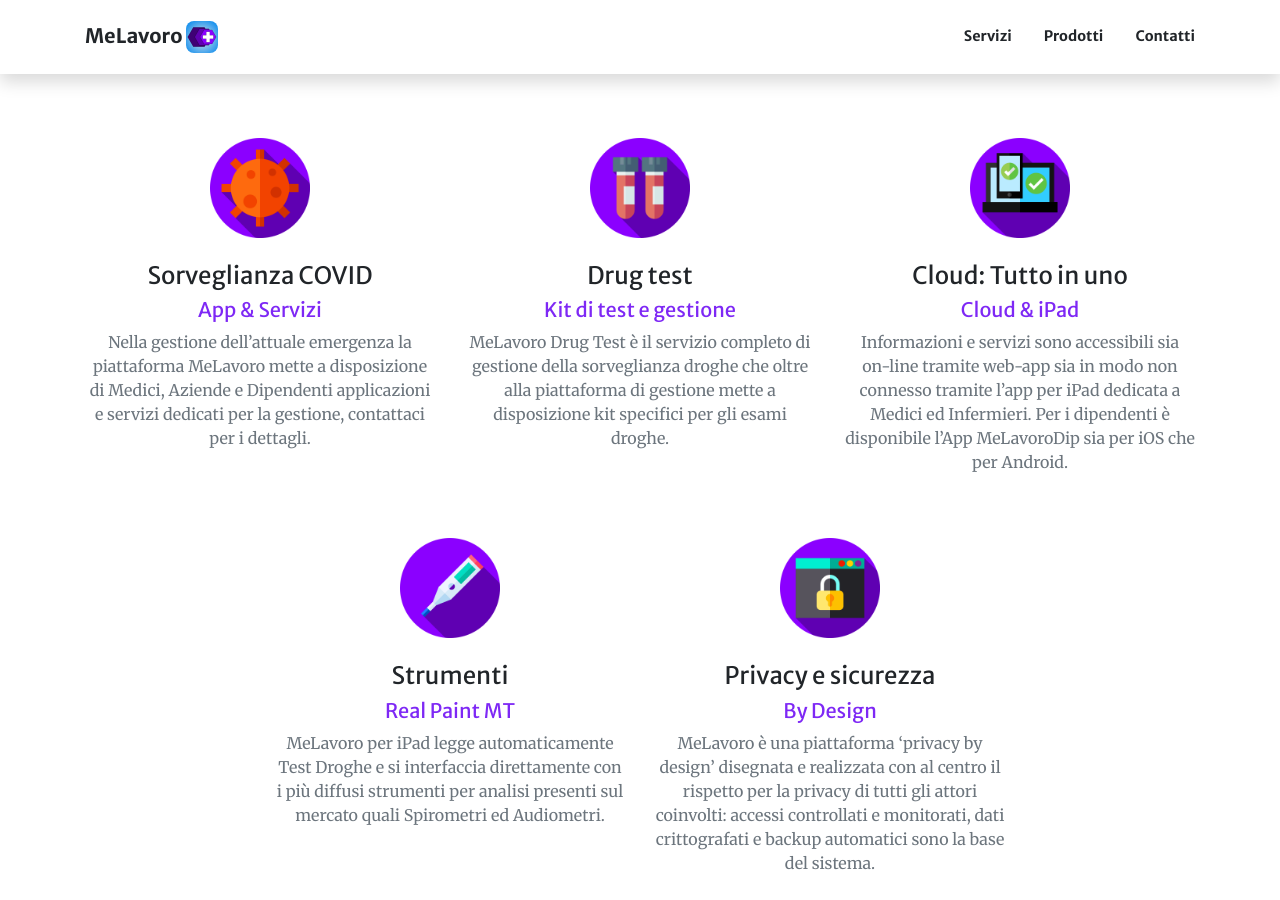
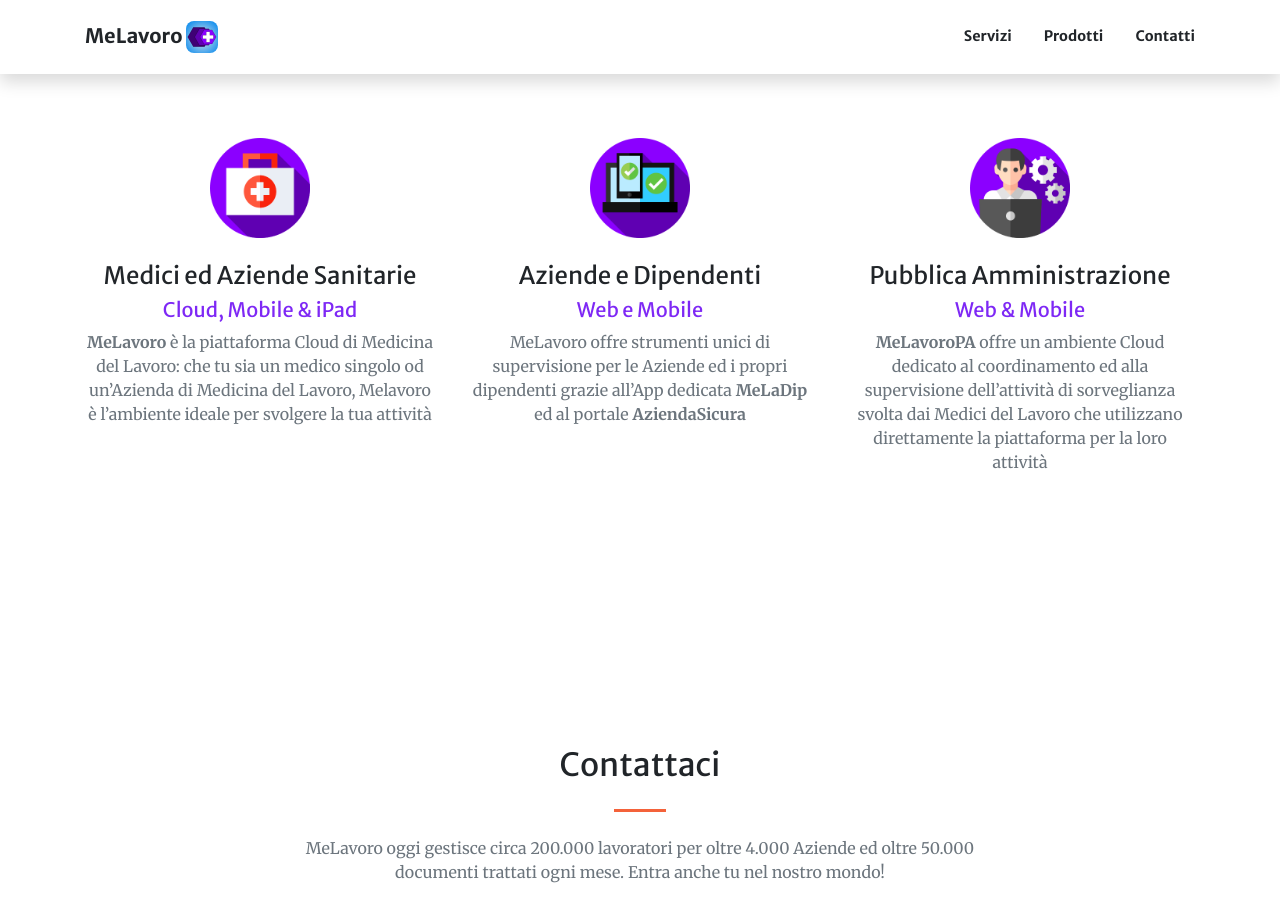
Before and after one commit to MattiaDucci/melavoro, a Jekyll site: the page built from index.md, in a window 1280 px wide and 900 px high, scrolled down 1862 px. Built offline with Jekyll 4.4.1, drawn with Linux system fonts in a browser that asks for light colours; nearby versions of some CDN libraries.

Commit message:
aggiornati testi e icone prodotti melavoro

```diff
--- a/index.md
+++ b/index.md
@@ -32,27 +32,27 @@
     section_id: products
     title: Prodotti
     services:
-      - title: Sorveglianza COVID
-        subtitle: App & Servizi
-        text: Nella gestione dell'attuale emergenza la piattaforma MeLavoro mette a disposizione di Medici, Aziende e Dipendenti applicazioni e servizi dedicati per la gestione, contattaci per i dettagli.
-        icon: virus.png
+      - title: Medici ed Aziende Sanitarie
+        subtitle: Cloud, Mobile & iPad
+        text: "<b>MeLavoro</b> è la piattaforma Cloud di Medicina del Lavoro: che tu sia un medico singolo od un'Azienda di Medicina del Lavoro, Melavoro è l'ambiente ideale per svolgere la tua attività"
+        icon: medici-aziende-sanitarie.png
         # url: https://startbootstrap.com/
-      - title: Drug test
-        subtitle: Kit di test e gestione
-        text: MeLavoro Drug Test è il servizio completo di gestione della sorveglianza droghe che oltre alla piattaforma di gestione mette a disposizione kit specifici per gli esami droghe.
-        icon: laboratory.png
-      - title: "Cloud: Tutto in uno"
-        subtitle: Cloud & iPad
-        text: Informazioni e servizi sono accessibili sia on-line tramite web-app sia in modo non connesso tramite l'app per iPad dedicata a Medici ed Infermieri. Per i dipendenti è disponibile l'App MeLavoroDip sia per iOS che per Android.
+      - title: Aziende e Dipendenti
+        subtitle: Web e Mobile
+        text: MeLavoro offre strumenti unici di supervisione per le Aziende ed i propri dipendenti grazie all'App dedicata <b>MeLaDip</b> ed al portale <b>AziendaSicura</b>
         icon: laptop.png
-      - title: Strumenti
-        subtitle: Real Paint MT
-        text: MeLavoro per iPad legge automaticamente Test Droghe e si interfaccia direttamente con i più diffusi strumenti per analisi presenti sul mercato quali Spirometri ed Audiometri.
-        icon: thermometer.png
-      - title: Privacy e sicurezza
-        subtitle: By Design
-        text: "MeLavoro è una piattaforma 'privacy by design' disegnata e realizzata con al centro il rispetto per la privacy di tutti gli attori coinvolti: accessi controllati e monitorati, dati crittografati e backup automatici sono la base del sistema."
-        icon: lock.png
+      - title: Pubblica Amministrazione
+        subtitle: Web & Mobile
+        text: <b>MeLavoroPA</b> offre un ambiente Cloud dedicato al coordinamento ed alla supervisione dell'attività di sorveglianza svolta dai Medici del Lavoro che utilizzano direttamente la piattaforma per la loro attività
+        icon: pa-manager.png
+      # - title: Strumenti
+      #   subtitle: Real Paint MT
+      #   text: MeLavoro per iPad legge automaticamente Test Droghe e si interfaccia direttamente con i più diffusi strumenti per analisi presenti sul mercato quali Spirometri ed Audiometri.
+      #   icon: thermometer.png
+      # - title: Privacy e sicurezza
+      #   subtitle: By Design
+      #   text: "MeLavoro è una piattaforma 'privacy by design' disegnata e realizzata con al centro il rispetto per la privacy di tutti gli attori coinvolti: accessi controllati e monitorati, dati crittografati e backup automatici sono la base del sistema."
+      #   icon: lock.png
 
 #   - type: pricing.html
 #     section_id: pricing
```
Also changed, not shown: README.md, assets/img/favicon.ico, assets/img/products/aziende-dipendenti-small.png (added), assets/img/products/aziende-dipendenti.png (added), assets/img/products/medici-aziende-sanitarie.png (added), assets/img/products/pa-manager.png (added).
